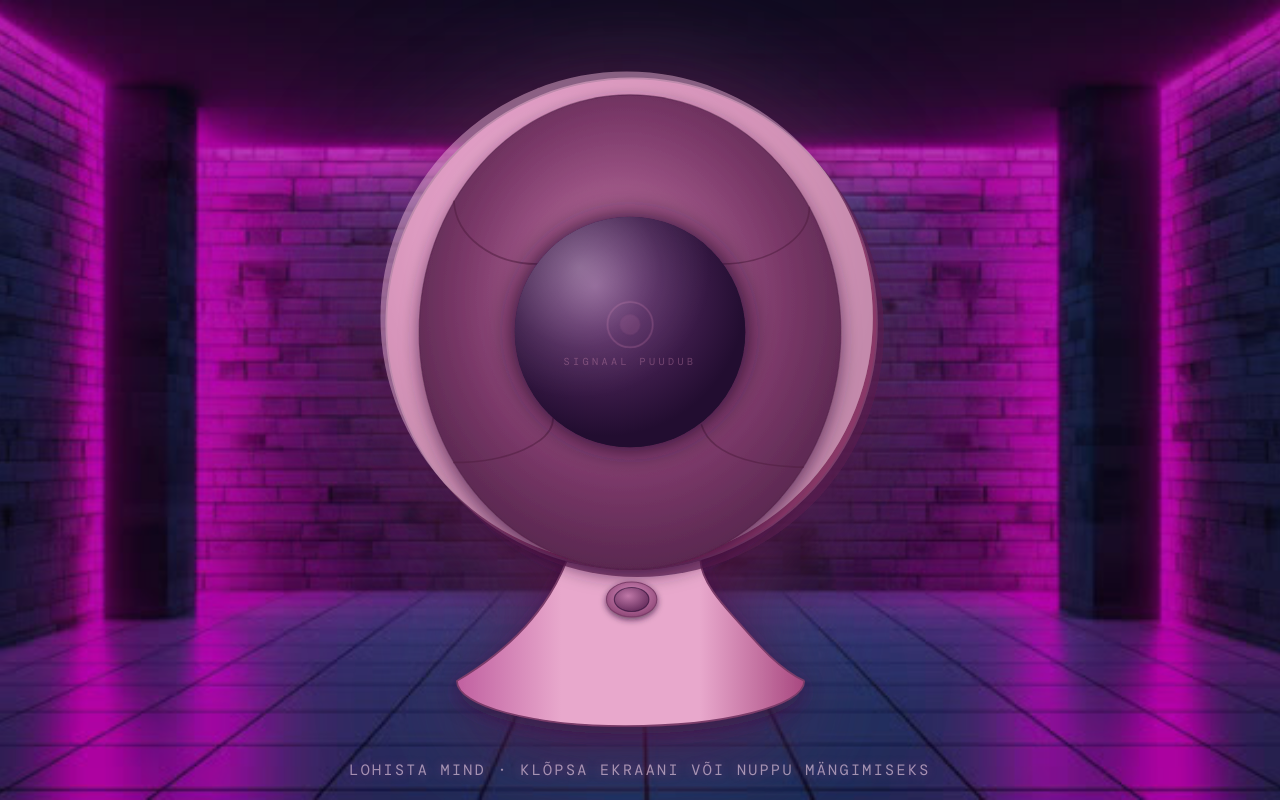
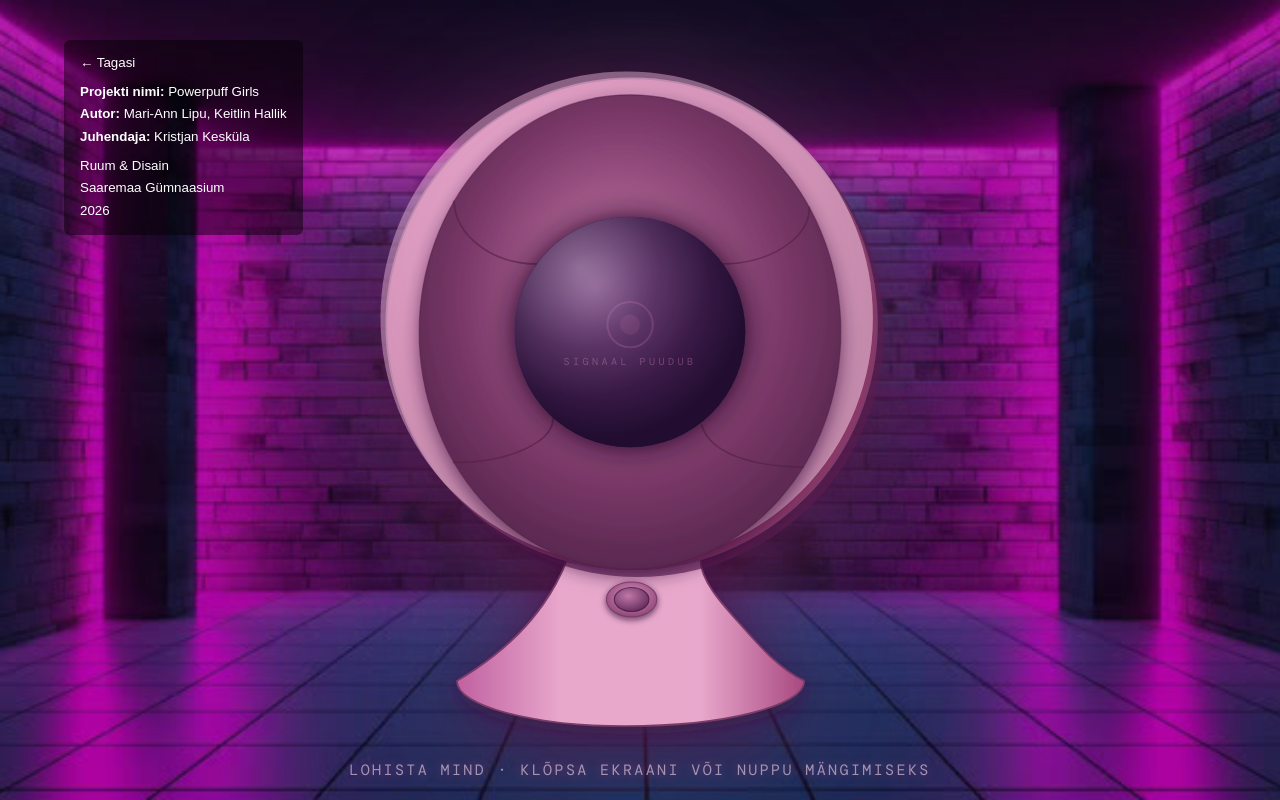
Before and after one commit to MariB75123/MariB75123.github.io, a plain HTML site: page index.html in a window 1280 px wide. Drawn offline with nearby package versions, Linux system fonts and the light colour scheme.

Commit message:
Update index.html

```diff
--- a/index.html
+++ b/index.html
@@ -192,6 +192,13 @@
 </style>
 </head>
 <body>
+  <div style="position:fixed;top:5%;left:5%;background:rgba(0,0,0,0.45);padding:12px 16px;border-radius:6px;font-family:Arial,sans-serif;color:white;font-size:10pt;line-height:1.7;z-index:9999;">
+  <a href="http://saaremaa.edu.ee/loovkood-2026" style="color:white;text-decoration:none;display:block;margin-bottom:6px;">&larr; Tagasi</a>
+  <div><strong>Projekti nimi:</strong> Powerpuff Girls</div>
+  <div><strong>Autor:</strong> Mari-Ann Lipu, Keitlin Hallik</div>
+  <div><strong>Juhendaja:</strong> Kristjan Kesküla</div>
+  <div style="margin-top:6px;">Ruum &amp; Disain<br>Saaremaa Gümnaasium<br>2026</div>
+</div>
 
 <div id="cursor">
   <img src="https://raw.githubusercontent.com/MariB75123/MariB75123.github.io/main/Cursor.png" alt="" draggable="false"/>
```
